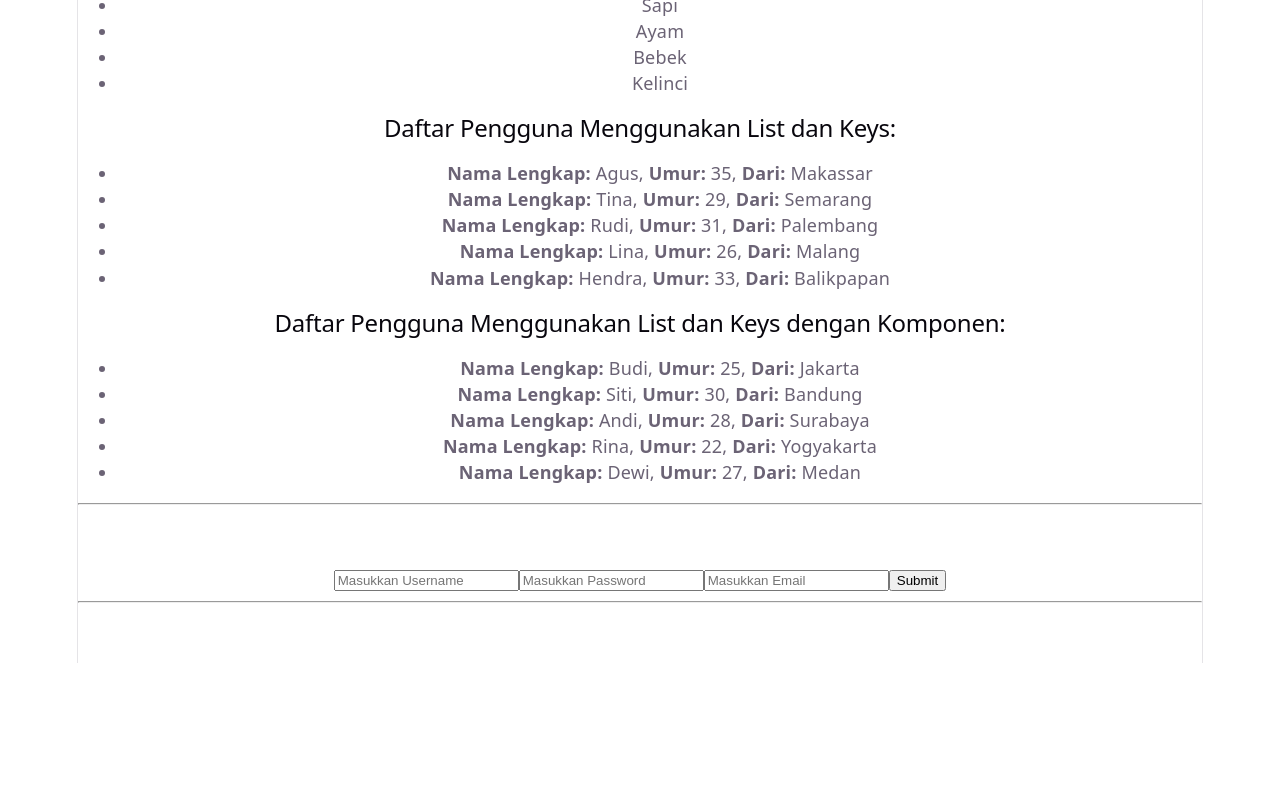
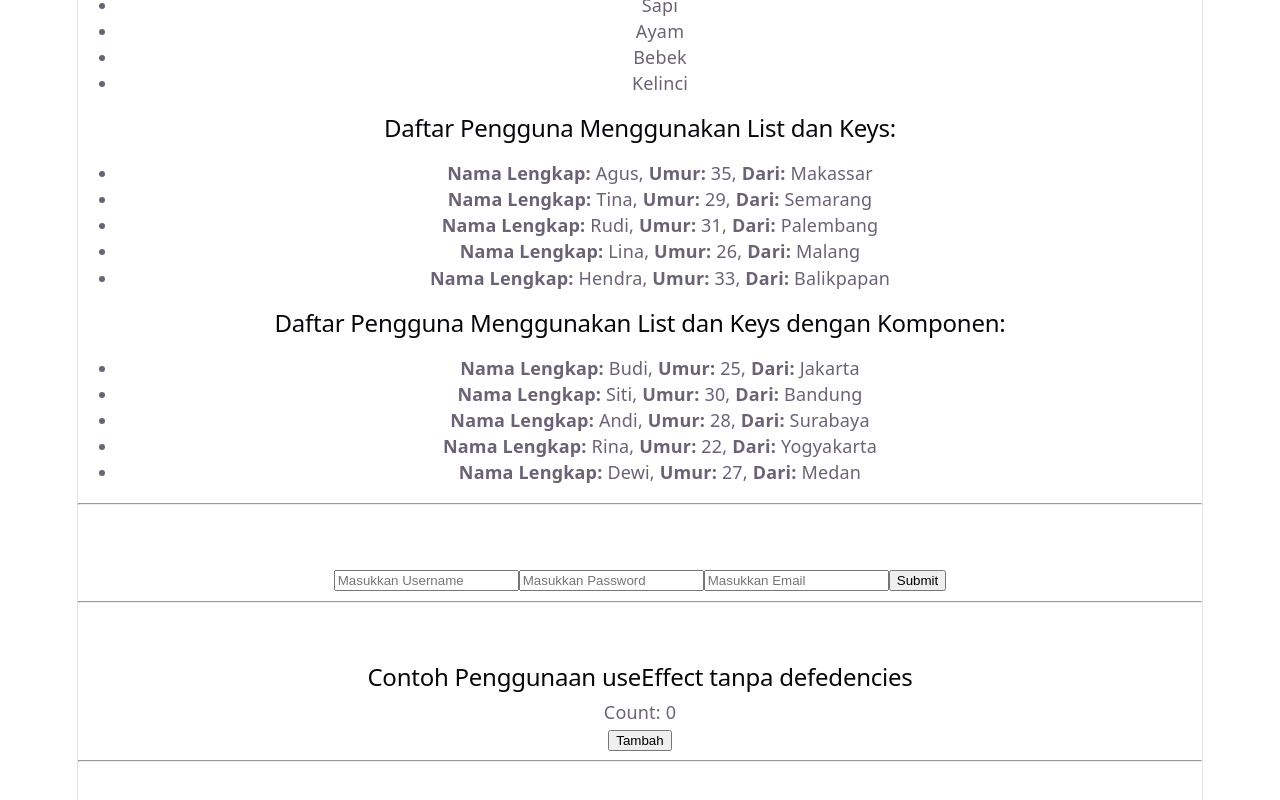
Before and after one commit to fadilahyudapratama/learn-react-basic, a React (Vite) app: page / in a window 1280 px wide. Shown: the part 2404-3204 px from the top of the page. Before the commit the page ends 3067 px from the top, so only its background shows below. Built offline with nearby package versions, Linux system fonts and the light colour scheme.

Commit message:
menambahkan useEffect untuk hook yang di gunakan menangani effect samping pada react js

```diff
--- a/src/App.jsx
+++ b/src/App.jsx
@@ -8,6 +8,7 @@ import Section from './component/Section';
 import ConditionalRendering from './component/ConditionalRendering';
 import ListKeys from './component/ListKeys';
 import Form from './component/Form';
+import UseEffect from './component/UseEffect';
 
 function App() {
   const name = "fadhilah Yuda Pratama";
@@ -42,6 +43,9 @@ function App() {
       <Section>
         <Form />
       </Section>
+      <Section>
+        <UseEffect />
+      </Section>
     </div>
   )
 }
--- /dev/null
+++ b/src/component/UseEffect.jsx
@@ -0,0 +1,42 @@
+import { useEffect, useState } from "react";
+
+function UseEffect() {
+    const [count, setCount] = useState(0);
+
+    // useEffect tanpa depedencies
+    useEffect(() => {
+        console.log("useEffect tanpa depedencies!");
+    })
+
+    // useEffect dengan array kosong
+    useEffect(() => {
+        console.log("useEffect dengan array kosong!");
+    }, []);
+
+    // useEffect dengan depedencies
+    useEffect(() => {
+        console.log("useEffect dengan depedencies!");
+    }, [count])
+
+    useEffect(() => {
+    const interval = setInterval(() => {
+      console.log("Interval berjalan...");
+    }, 1000);
+
+    // cleanup: dijalankan ketika component di-unmount
+    return () => {
+      clearInterval(interval);
+      console.log("Interval dihentikan");
+    };
+  }, []);
+
+    return (
+        <div>
+            <h2>Contoh Penggunaan useEffect tanpa defedencies</h2>
+            <p>Count: {count}</p>
+            <button onClick={() => setCount(count + 1)}>Tambah</button>
+        </div>
+    )
+}
+
+export default UseEffect;
```
